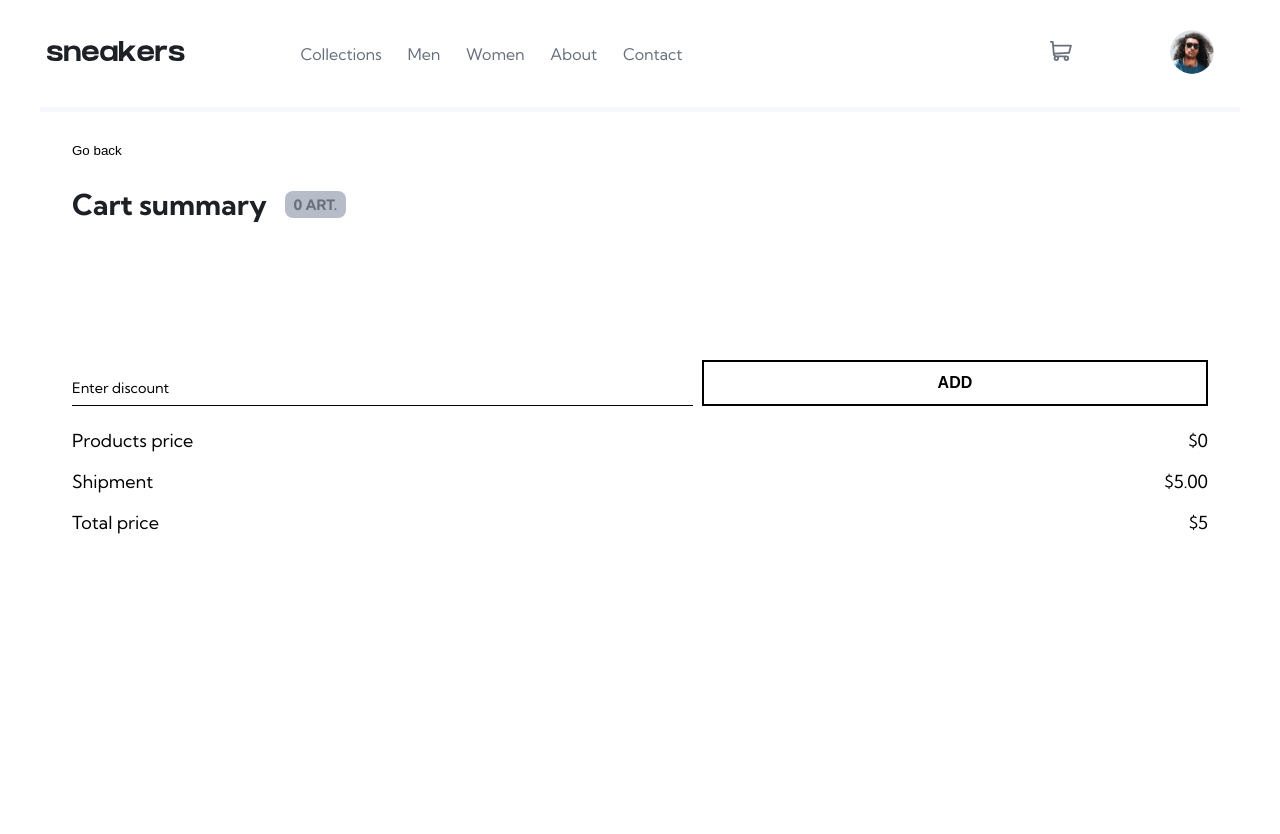
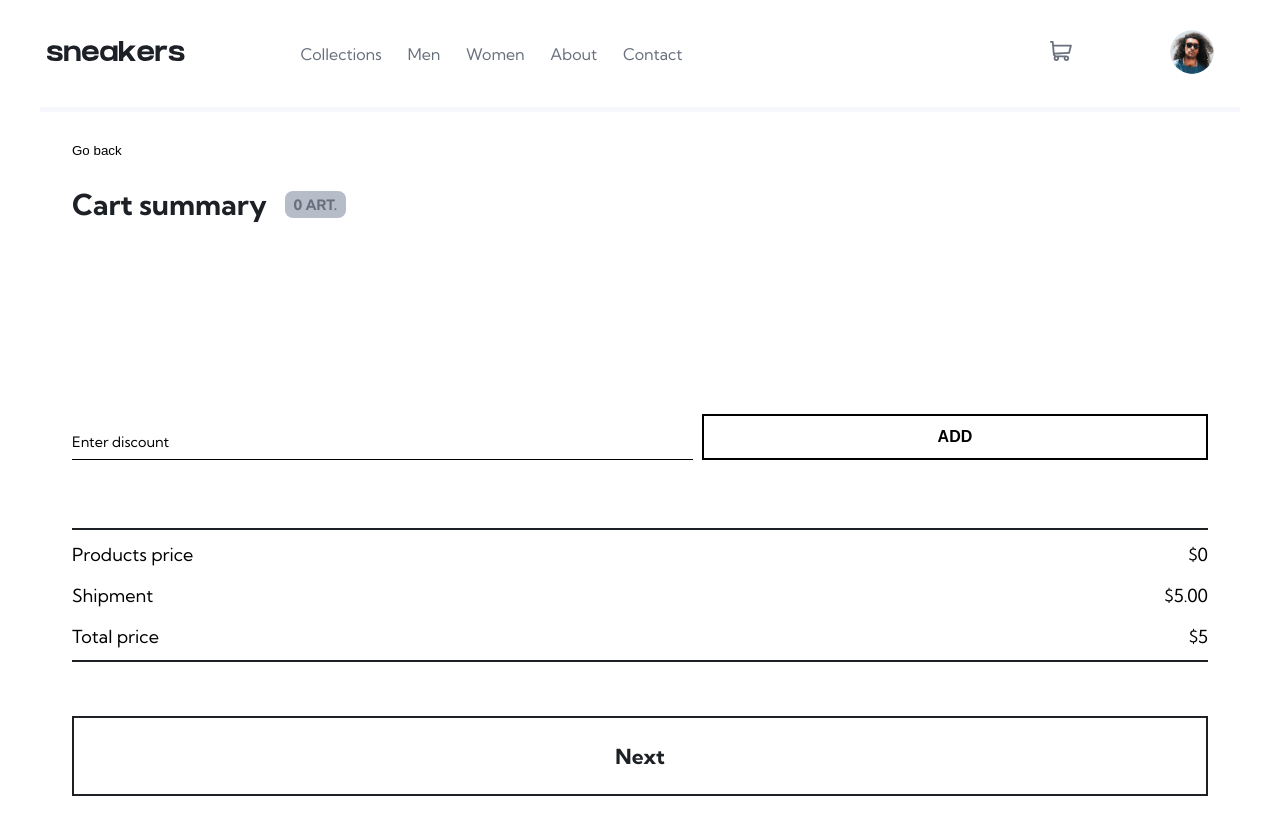
Before and after one commit to kimi1723/E-commerce-product-page-Frontend-Mentor, a React (Create React App) app in the folder my-app/: page /checkout in a window 1280 px wide. Shown: the top 834 px of the page. Built offline with nearby package versions, Linux system fonts and the light colour scheme; no server answers.

Commit message:
link, some styling

```diff
--- /dev/null
+++ b/my-app/src/components/checkout/Link.js
@@ -0,0 +1,13 @@
+import { Link } from 'react-router-dom';
+
+import classes from './Link.module.css';
+
+const LinkComponent = ({ path, content }) => {
+	return (
+		<Link to={path} className={classes.link}>
+			{content}
+		</Link>
+	);
+};
+
+export default LinkComponent;
--- /dev/null
+++ b/my-app/src/components/checkout/Link.module.css
@@ -0,0 +1,17 @@
+.link {
+	display: block;
+	padding: 1.2em 0;
+	width: 100%;
+	font-size: 1.3rem;
+	font-weight: bold;
+	text-align: center;
+	color: hsl(220, 13%, 13%);
+	border: 2px solid hsl(220, 13%, 13%);
+	transition: background-color 0.3s, color 0.3s;
+}
+
+.link:hover,
+.link:focus {
+	color: hsl(223, 64%, 98%);
+	background-color: hsl(220, 13%, 13%);
+}
--- a/my-app/src/components/checkout/PricingDetails.module.css
+++ b/my-app/src/components/checkout/PricingDetails.module.css
@@ -1,5 +1,13 @@
+.dl {
+	margin: 3em 0;
+	padding: 0.2em 0;
+	border-style: solid none;
+	border-width: 2px 0;
+	border-color: hsl(220, 13%, 13%);
+}
+
 .container {
-	padding: 0.5em 0;
 	display: flex;
 	justify-content: space-between;
+	padding: 0.5em 0;
 }
--- a/my-app/src/components/checkout/Savings.module.css
+++ b/my-app/src/components/checkout/Savings.module.css
@@ -1,7 +1,7 @@
 .div {
 	position: relative;
 	display: flex;
-	margin-top: 0.5em 0;
+	margin: 1.5em 0;
 	width: 100%;
 	height: 100px;
 }
--- a/my-app/src/components/checkout/Summary.js
+++ b/my-app/src/components/checkout/Summary.js
@@ -4,9 +4,11 @@ import { useState } from 'react';
 import Savings from './Savings';
 import Products from './Products';
 
-import classes from './Summary.module.css';
 import DiscountForm from './DiscountForm';
 import PricingDetails from './PricingDetails';
+import Link from './Link';
+
+import classes from './Summary.module.css';
 
 const Summary = () => {
 	const cart = useSelector(state => state.cart.products);
@@ -35,6 +37,7 @@ const Summary = () => {
 				<Savings cart={cart} discount={discount} getTotal={totalPriceHandler} />
 				<DiscountForm getDiscount={discountHandler} />
 				<PricingDetails productsTotal={productsTotal} discount={discount} />
+				<Link path="details" content="Next" />
 			</main>
 		</>
 	);
```
